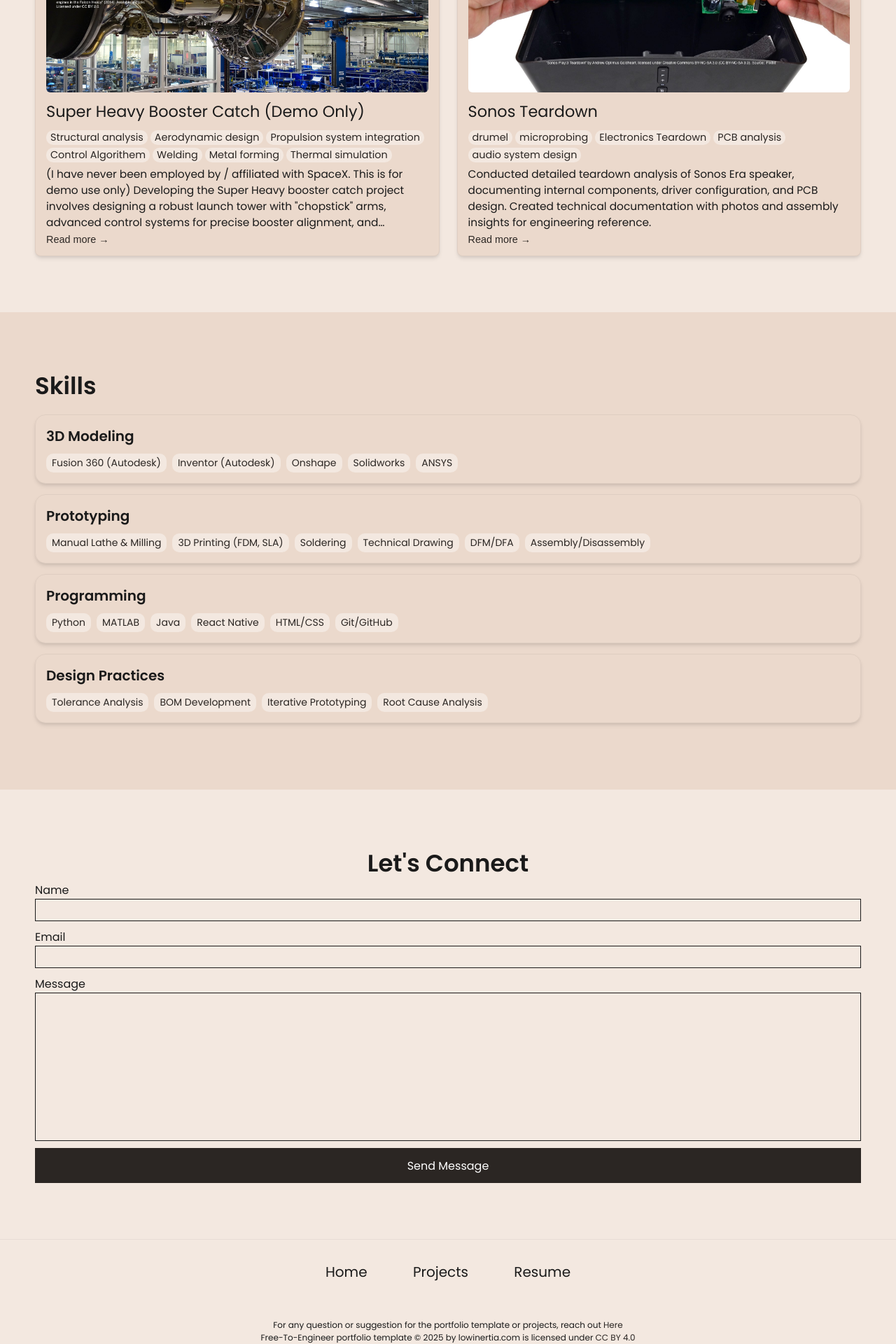
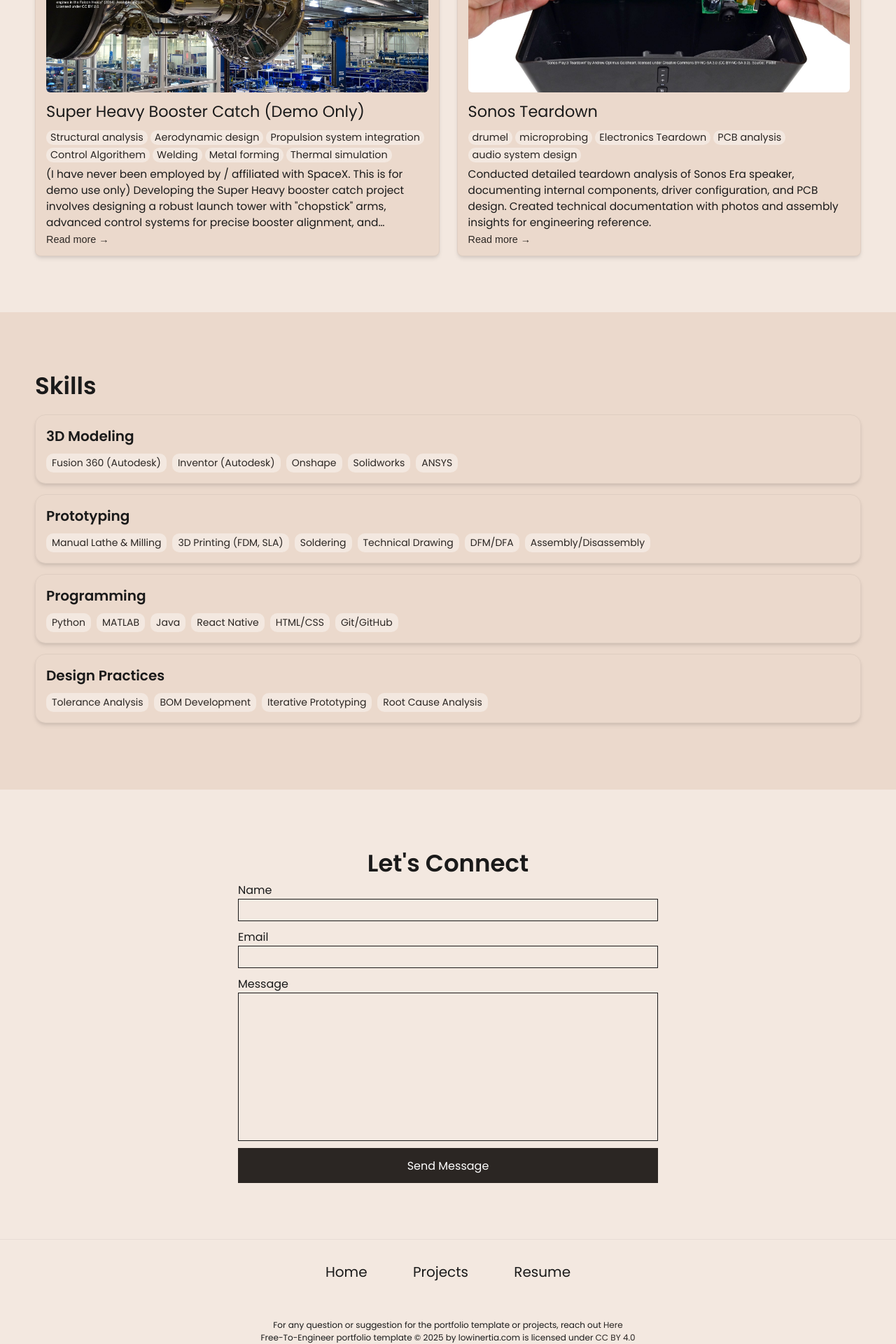
Before and after one commit to oliviatolliver/oliviatolliver.github.io, a Jekyll site: the page built from index.html, in a window 1280 px wide. Shown: the part 1107-3027 px from the top of the page at 70% size. Built offline with Jekyll 4.4.1, drawn with Linux system fonts in a browser that asks for light colours.

Commit message:
centering and changing width of contact form

```diff
--- a/css/styles.css
+++ b/css/styles.css
@@ -483,6 +483,7 @@ nav .mobile-nav {
 
 .contact-section .group {
     display: flex;
+    justify-content: center;
 }
 .contact-section .group .text {
     flex:3;
@@ -491,7 +492,10 @@ nav .mobile-nav {
     flex:3;
     display: flex;
     flex-direction: column;
-    color:var(--text-color)
+    color:var(--text-color);
+    max-width: 600px;
+    margin: 0 auto;
+    width: 100%;
 }
 
 .contact-section .group form input, .contact-section .group form textarea {
```
